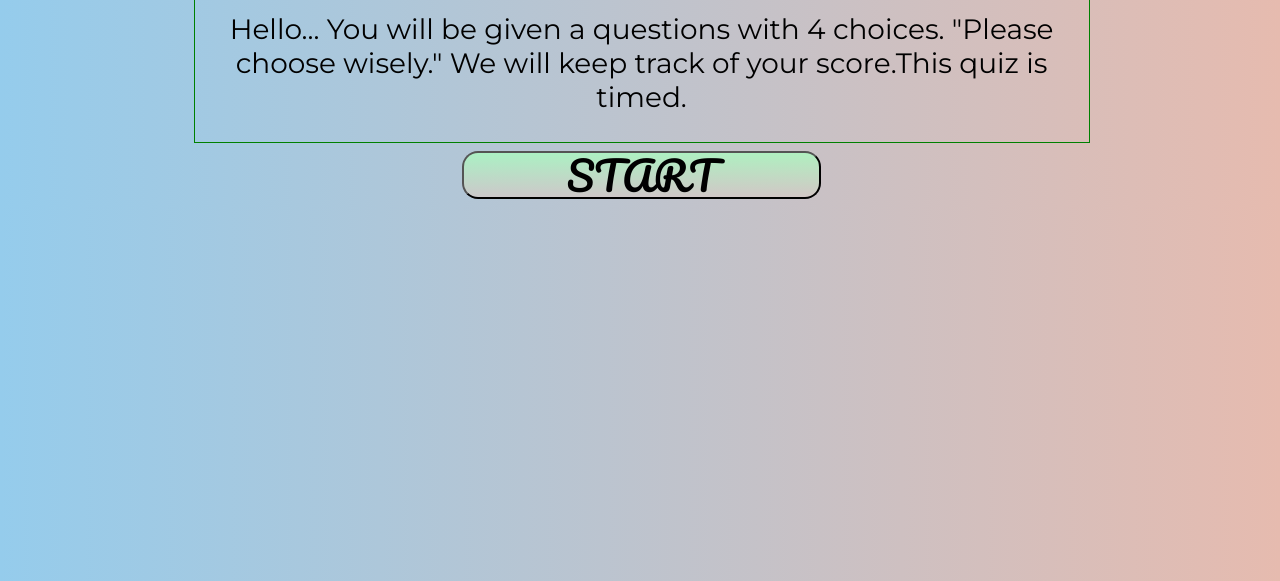
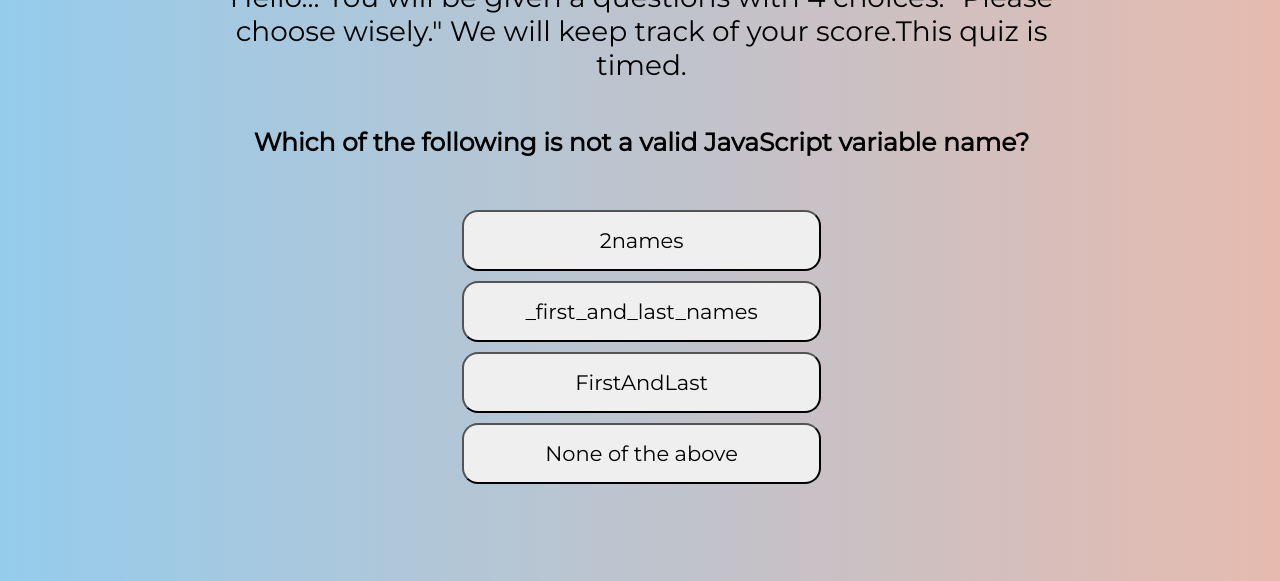
Before and after one commit to williamsffc/Timed-Quiz-Multiple-Choice, a plain HTML site: page index.html in a window 1280 px wide. Shown: the part 219-800 px from the top of the page. Drawn offline with nearby package versions, Linux system fonts and the light colour scheme.

Commit message:
work in progress

```diff
--- a/script.js
+++ b/script.js
@@ -1,9 +1,18 @@
-var question = document.getElementById("#middleDiv");
+var highScoreDiv = document.getElementById("#highScoreDiv");
+var timerDiv = document.getElementById("#timerDiv");
+
+var topDiv = document.getElementById("#topDiv");
+var middleDiv = document.getElementById("#middleDiv");
+var bottomDiv = document.getElementById("#bottomDiv");
+
+// var questionsAsked = document.getElementById("#questions");
+var question = document.getElementById("#questions")
+var choices = document.getElementById("#choices");
 var choiceA = document.getElementById("#A");
 var choiceB = document.getElementById("#B");
 var choiceC = document.getElementById("#C");
 var choiceD = document.getElementById("#D");
-var clickBttn = document.getElementById("#bottomDiv");
+
 
 var questionsQuiz = [
     {
@@ -46,7 +55,7 @@ var questionsQuiz = [
         choiceD: "Native",
         answer: "c"
     }
-]
+];
 
 // --- TIMER ----
 function startTimer() {
@@ -69,16 +78,19 @@ function startT() {
 }
 
 //------
+var lastQuestion = questionsQuiz.length - 1;
+var currentQuestion = 0;
 
-var startQ = document.getElementById("#button1");
+function renderQuestion() {
+    var q = questionsQuiz[currentQuestion];
 
-startQ.addEventListener("click", startQuiz);
+    questions.innerHTML = "<p>" + q.question + "</p";
+    A.innerHTML = q.choiceA;
+    B.innerHTML = q.choiceB;
+    C.innerHTML = q.choiceC;
+    D.innerHTML = q.choiceD;
+}
 
-function startQuiz() {
-    startQ.style.display = "none";
-    quizDiv.style.display = "block";
-};
-
-//---- on click i want to clear top/middle/bottom and replace
-//---- top with question
-//---- middle with questions (buttons)
+button1.style.display = "none";
+renderQuestion();
+quizDiv.style.display = "block"
--- a/style.css
+++ b/style.css
@@ -52,31 +52,61 @@ nav:hover {
 
 .top {
   font-family: "Pacifico", cursive;
-  font-size: 30px;
+  font-size: 35px;
   margin-top: 1rem;
   height: 15vh;
   width: 70%;
-  border: 1px solid black;
   display: flex;
   justify-content: center;
   align-items: center;
 }
 .middle {
-  height: 20vh;
+  height: 12vh;
   width: 70%;
-  border: 1px solid green;
   display: flex;
   align-items: center;
   justify-content: center;
 }
 
-.quiz-container{
-  height: 30vh;
+.middle p {
+  margin: 1rem;
+  font-size: 28px;
+  font-family: "Montserrat", sans-serif;
+  text-align: center;
+}
+
+.quiz-container {
+  height: 37vh;
   width: 70%;
-  border: 1px solid red;
   display: flex;
   justify-content: center;
   align-items: center;
+}
+
+.quiz-container p {
+  margin: 3rem;
+  font-size: 25px;
+  font-family: "Montserrat", sans-serif;
+  font-weight: bold;
+  text-align: center;
+  justify-content: center;
+  align-items: center;
+}
+
+.quiz-container #choices {
+  display: flex;
+  justify-content: center;
+  align-items: center;
+  flex-direction: column;
+}
+
+.quiz-container button {
+  font-family: "Montserrat", sans-serif;
+  width: 40%;
+  font-size: 21px;
+  border-radius: 1rem;
+  padding: 1rem;
+  margin: 5px;
 }
 
 .bottom {
@@ -85,13 +115,6 @@ nav:hover {
   display: flex;
   justify-content: center;
   align-items: center;
-}
-
-.middle p {
-  margin: 1rem;
-  font-size: 28px;
-  font-family: "Montserrat", sans-serif;
-  text-align: center;
 }
 
 .bottom button {
```
Also changed, not shown: practice.js (added, +76 -0 lines).
